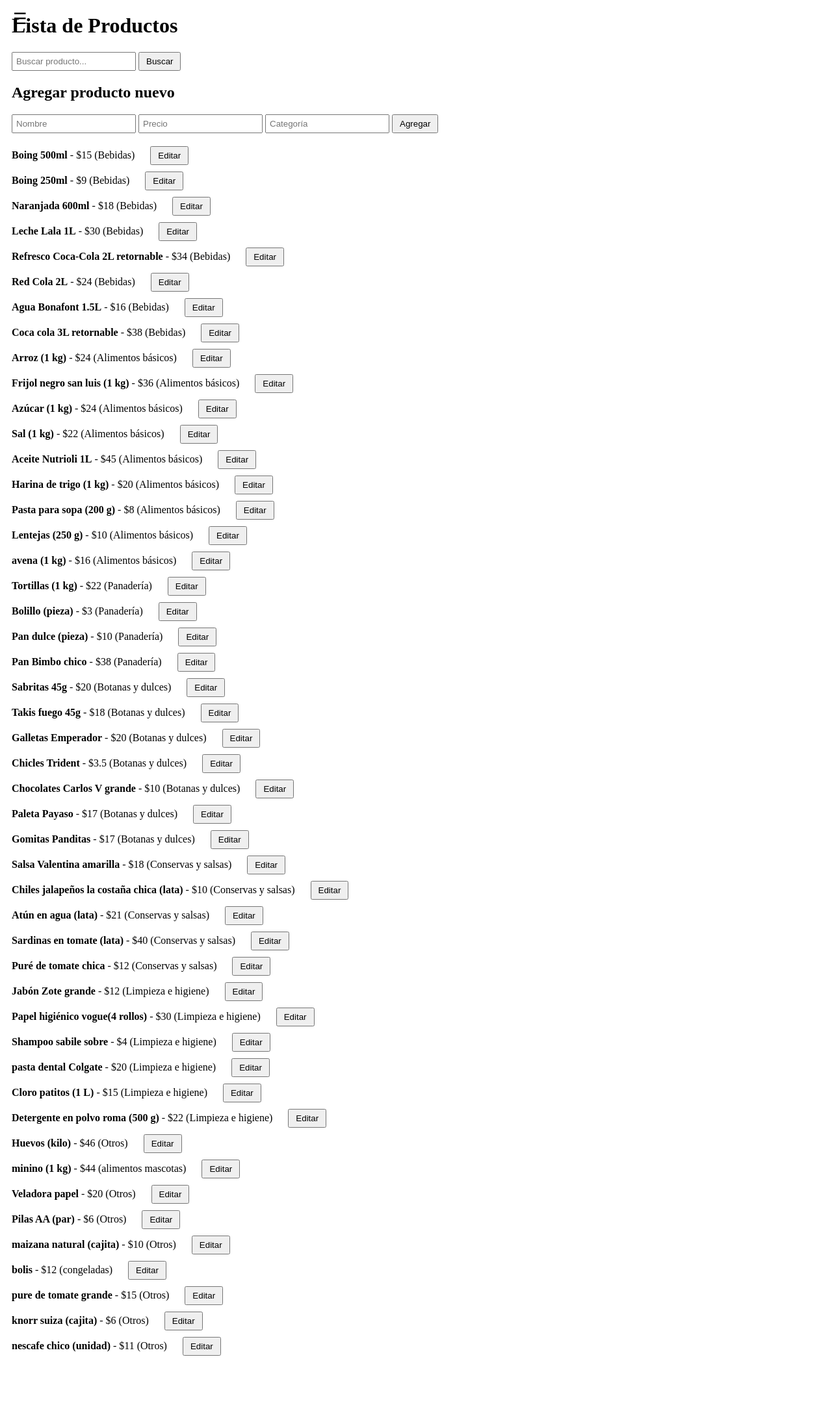
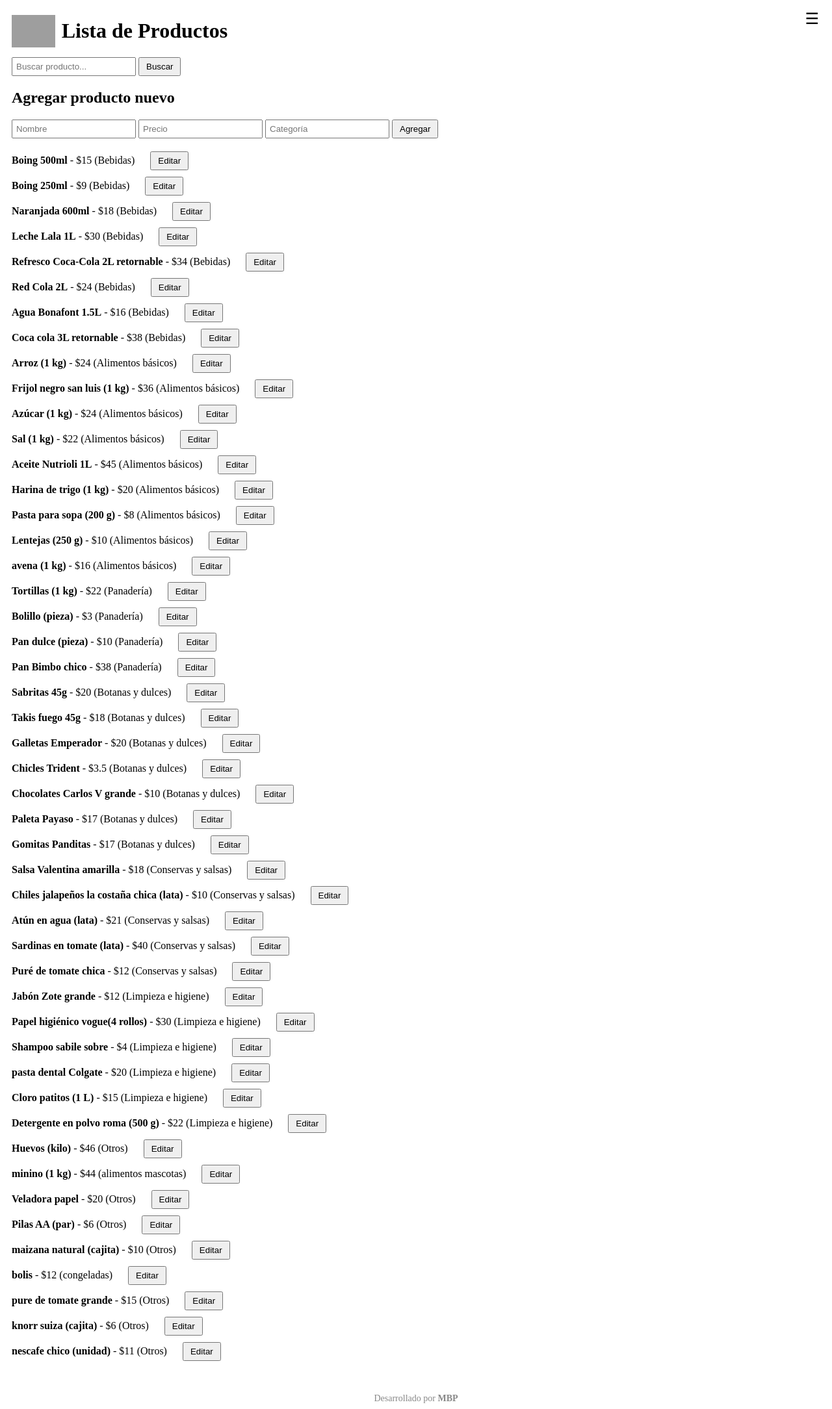
Before and after one commit to Marino2036/listaP, a Flask app: page / in a window 1280 px wide. Shown: the whole page at 65% size. Before the commit the page ends 2087 px from the top, so only its background shows below. Run offline with Flask 3, Linux system fonts and the light colour scheme; grey boxes are pictures that could not be loaded.

Commit message:
Mensaje claro sobre lo que cambiaste

```diff
--- a/templates/productos.html
+++ b/templates/productos.html
@@ -13,28 +13,48 @@
             display: none;
             margin-top: 10px;
         }
-        /* Estilo del menú hamburguesa */
         .menu-button {
             font-size: 24px;
             background: none;
             border: none;
             cursor: pointer;
         }
+        .menu-container {
+            position: absolute;
+            top: 10px;
+            right: 10px;
+        }
         #menu {
             display: none;
             position: absolute;
             top: 50px;
-            left: 10px;
+            right: 10px;
             background: #f0f0f0;
             padding: 10px;
             border-radius: 8px;
             box-shadow: 0 0 5px rgba(0,0,0,0.2);
+            z-index: 1000;
         }
         #menu a {
             text-decoration: none;
             color: #333;
             display: block;
-            margin-bottom: 5px;
+            margin-bottom: 8px;
+        }
+        footer {
+            text-align: center;
+            margin-top: 50px;
+            font-size: 14px;
+            color: #888;
+        }
+        .header {
+            display: flex;
+            align-items: center;
+            margin-left: 10px;
+        }
+        .header img {
+            height: 50px;
+            margin-right: 10px;
         }
     </style>
     <script>
@@ -51,28 +71,41 @@
             const menu = document.getElementById('menu');
             menu.style.display = (menu.style.display === 'block') ? 'none' : 'block';
         }
+
+        document.addEventListener('click', function (event) {
+            const menu = document.getElementById('menu');
+            const button = document.querySelector('.menu-button');
+            if (!menu.contains(event.target) && !button.contains(event.target)) {
+                menu.style.display = 'none';
+            }
+        });
     </script>
 </head>
 <body>
-    <!-- Botón de menú hamburguesa -->
-    <div style="position: absolute; top: 10px; left: 10px;">
+
+    <!-- Menú desplegable a la derecha -->
+    <div class="menu-container">
         <button class="menu-button" onclick="toggleMenu()">☰</button>
+        <div id="menu">
+            <a href="/generar_pdf" target="_blank">📄 Generar PDF</a>
+            <a href="/">🔄 Volver al inicio</a>
+            <a href="/salir">❌ Salir</a>
+        </div>
     </div>
 
-    <!-- Menú desplegable -->
-    <div id="menu">
-        <a href="/generar_pdf" target="_blank">📄 Generar PDF</a>
+    <!-- Logo y título -->
+    <div class="header">
+        <img src="{{ url_for('static', filename='logo.png') }}" alt="Logo">
+        <h1>Lista de Productos</h1>
     </div>
 
-    <h1 style="margin-left: 10px;">Lista de Productos</h1>
-
-    <!-- Buscar -->
+    <!-- Buscar producto -->
     <form method="get" action="/" style="margin-left: 10px;">
         <input type="text" name="q" placeholder="Buscar producto..." value="{{ consulta }}">
         <button type="submit">Buscar</button>
     </form>
 
-    <!-- Agregar producto nuevo -->
+    <!-- Agregar producto -->
     <h2 style="margin-left: 10px;">Agregar producto nuevo</h2>
     <form method="post" action="/agregar" style="margin-left: 10px;">
         <input type="text" name="nombre" placeholder="Nombre" required>
@@ -100,5 +133,11 @@
             </li>
         {% endfor %}
     </ul>
+
+    <!-- Pie de página -->
+    <footer>
+        Desarrollado por <strong>MBP</strong>
+    </footer>
+
 </body>
 </html>
```
